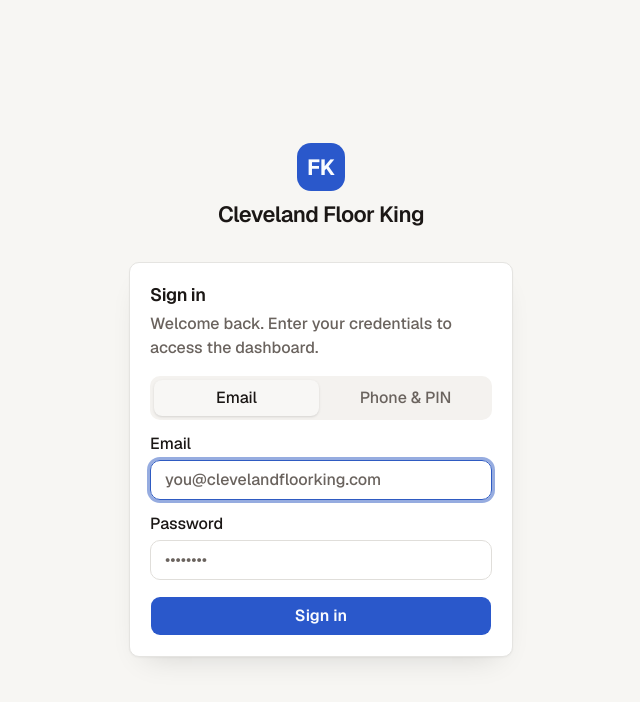
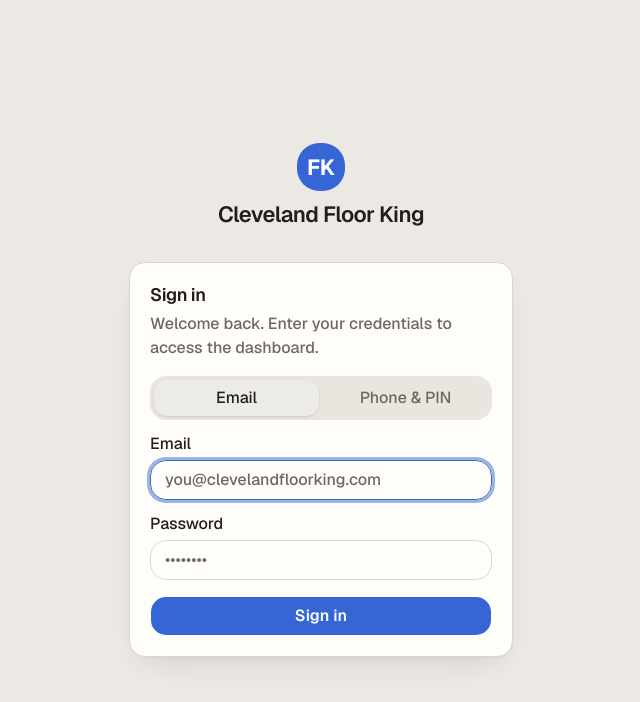
Before and after one commit to Chamberfocus/The-Floor-King, a Next.js app: page /login in a window 1280 px wide. Shown: the top 702 px of the page, without its empty margins (319-959 px from the left). Built offline with nearby package versions, Linux system fonts and the light colour scheme; no server answers.

Commit message:
Revert "Visual refresh: calmer ground, crisper cards, tighter corners"
This reverts commit f6ed4544f47f004baa8fd70f34a73cedb4b9e999.

```diff
--- a/src/app/globals.css
+++ b/src/app/globals.css
@@ -82,32 +82,26 @@
 }
 
 :root {
-  /* ── 2026-08 VISUAL REFRESH ────────────────────────────────────────────────
-     Was a warm ivory ground (L 0.94, yellow-leaning) with 1rem corners. That
-     reads soft and consumer-ish; a tool people run a business on wants calm and
-     crisp. So: a near-white ground with genuinely white cards for real
-     separation, lighter hairline borders, a slightly deeper and more assured
-     blue, and much tighter corners. The warmth is kept — chroma is reduced, not
-     removed — so it still doesn't feel like cold hospital grey.
-     Revert = `git revert` this one commit. Nothing else was touched. */
-  --background: oklch(0.976 0.0025 83);
-  --foreground: oklch(0.21 0.008 60);
-  --card: oklch(1 0 0);
-  --card-foreground: oklch(0.21 0.008 60);
-  --popover: oklch(1 0 0);
-  --popover-foreground: oklch(0.21 0.008 60);
-  --primary: oklch(0.5 0.185 264);
+  /* Warm ivory ground, warm near-black ink — neutrals biased toward wood, not
+     cold grey. Cobalt is the single action accent; bronze is a brand touch. */
+  --background: oklch(0.94 0.006 83);
+  --foreground: oklch(0.24 0.008 60);
+  --card: oklch(0.995 0.004 83);
+  --card-foreground: oklch(0.24 0.008 60);
+  --popover: oklch(0.995 0.004 83);
+  --popover-foreground: oklch(0.24 0.008 60);
+  --primary: oklch(0.54 0.18 264);
   --primary-foreground: oklch(0.99 0.005 264);
-  --secondary: oklch(0.962 0.004 82);
-  --secondary-foreground: oklch(0.28 0.01 60);
-  --muted: oklch(0.962 0.004 82);
-  --muted-foreground: oklch(0.505 0.012 65);
-  --accent: oklch(0.955 0.025 264);
-  --accent-foreground: oklch(0.42 0.16 264);
-  --destructive: oklch(0.55 0.22 25);
-  --border: oklch(0.918 0.004 80);
-  --input: oklch(0.9 0.005 80);
-  --ring: oklch(0.5 0.17 264);
+  --secondary: oklch(0.925 0.008 82);
+  --secondary-foreground: oklch(0.3 0.01 60);
+  --muted: oklch(0.925 0.008 82);
+  --muted-foreground: oklch(0.52 0.012 65);
+  --accent: oklch(0.95 0.03 264);
+  --accent-foreground: oklch(0.45 0.15 264);
+  --destructive: oklch(0.58 0.22 25);
+  --border: oklch(0.88 0.008 80);
+  --input: oklch(0.88 0.008 80);
+  --ring: oklch(0.54 0.16 264);
   --chart-1: oklch(0.54 0.18 264);
   --chart-2: oklch(0.66 0.11 75);
   --chart-3: oklch(0.62 0.13 160);
@@ -122,44 +116,39 @@
   --success-foreground: oklch(0.99 0.01 155);
   --warning: oklch(0.72 0.13 72);
   --warning-foreground: oklch(0.3 0.05 60);
-  /* Corners. 1rem read soft and consumer-ish on dense screens full of rows;
-     0.625rem is the modern-tool default and makes tables and cards look
-     deliberate rather than bubbly. One knob drives cards, buttons, inputs. */
-  --radius: 0.625rem;
+  /* Softer, friendlier corners — one knob drives cards, buttons, inputs. */
+  --radius: 1rem;
   /* Premium warm-espresso sidebar (kept dark in light mode by design), with a
      honey-tinted active chip. */
-  --sidebar: oklch(0.225 0.008 62);
-  --sidebar-foreground: oklch(0.955 0.004 82);
+  --sidebar: oklch(0.25 0.012 62);
+  --sidebar-foreground: oklch(0.95 0.006 82);
   --sidebar-primary: oklch(0.6 0.17 264);
   --sidebar-primary-foreground: oklch(0.99 0 0);
   --sidebar-accent: oklch(0.33 0.035 72);
   --sidebar-accent-foreground: oklch(0.85 0.11 80);
-  --sidebar-border: oklch(0.31 0.008 62);
+  --sidebar-border: oklch(0.34 0.01 62);
   --sidebar-ring: oklch(0.6 0.17 264);
 }
 
 .dark {
-  /* Matched to the light refresh: a touch cooler and a touch deeper, with more
-     separation between the ground and the cards sitting on it. Dark mode is
-     where a warm cast most reads as "muddy", so chroma comes down further here
-     than it does in light. */
-  --background: oklch(0.145 0.004 66);
+  /* Warm mid-charcoal "dim" — softer than near-black, still comfortably dark. */
+  --background: oklch(0.155 0.006 66);
   --foreground: oklch(0.97 0.004 82);
-  --card: oklch(0.196 0.005 66);
+  --card: oklch(0.195 0.007 66);
   --card-foreground: oklch(0.97 0.004 82);
-  --popover: oklch(0.196 0.005 66);
+  --popover: oklch(0.195 0.007 66);
   --popover-foreground: oklch(0.97 0.004 82);
-  --primary: oklch(0.63 0.175 264);
+  --primary: oklch(0.6 0.17 264);
   --primary-foreground: oklch(0.99 0 0);
-  --secondary: oklch(0.245 0.006 66);
+  --secondary: oklch(0.245 0.008 66);
   --secondary-foreground: oklch(0.97 0.004 82);
-  --muted: oklch(0.235 0.006 66);
-  --muted-foreground: oklch(0.755 0.008 78);
-  --accent: oklch(0.33 0.02 264);
-  --accent-foreground: oklch(0.86 0.08 264);
+  --muted: oklch(0.235 0.008 66);
+  --muted-foreground: oklch(0.76 0.01 78);
+  --accent: oklch(0.34 0.02 264);
+  --accent-foreground: oklch(0.85 0.08 264);
   --destructive: oklch(0.7 0.19 25);
-  --border: oklch(0.278 0.006 66);
-  --input: oklch(0.3 0.008 66);
+  --border: oklch(0.3 0.01 66);
+  --input: oklch(0.32 0.012 66);
   --ring: oklch(0.6 0.14 264);
   --chart-1: oklch(0.66 0.16 264);
   --chart-2: oklch(0.72 0.11 75);
@@ -192,25 +181,6 @@
   body {
     @apply bg-background text-foreground;
     font-weight: 450;
-    /* Tighter letter-spacing on headings is most of what separates a considered
-        interface from a default one. Applied at the root so every heading in
-        the app picks it up without touching a single component. */
-    -webkit-font-smoothing: antialiased;
-    -moz-osx-font-smoothing: grayscale;
-  }
-  h1,
-  h2,
-  h3,
-  [data-slot="card-title"],
-  [data-slot="dialog-title"] {
-    letter-spacing: -0.015em;
-  }
-  /* Border AND shadow on every card reads heavy. The border does the work of
-     separating; the shadow just needs to lift it a little. */
-  [data-slot="card"] {
-    box-shadow:
-      0 1px 2px 0 color-mix(in oklch, var(--foreground) 4%, transparent),
-      0 1px 3px -1px color-mix(in oklch, var(--foreground) 3%, transparent);
   }
   html {
     @apply font-sans;
```
